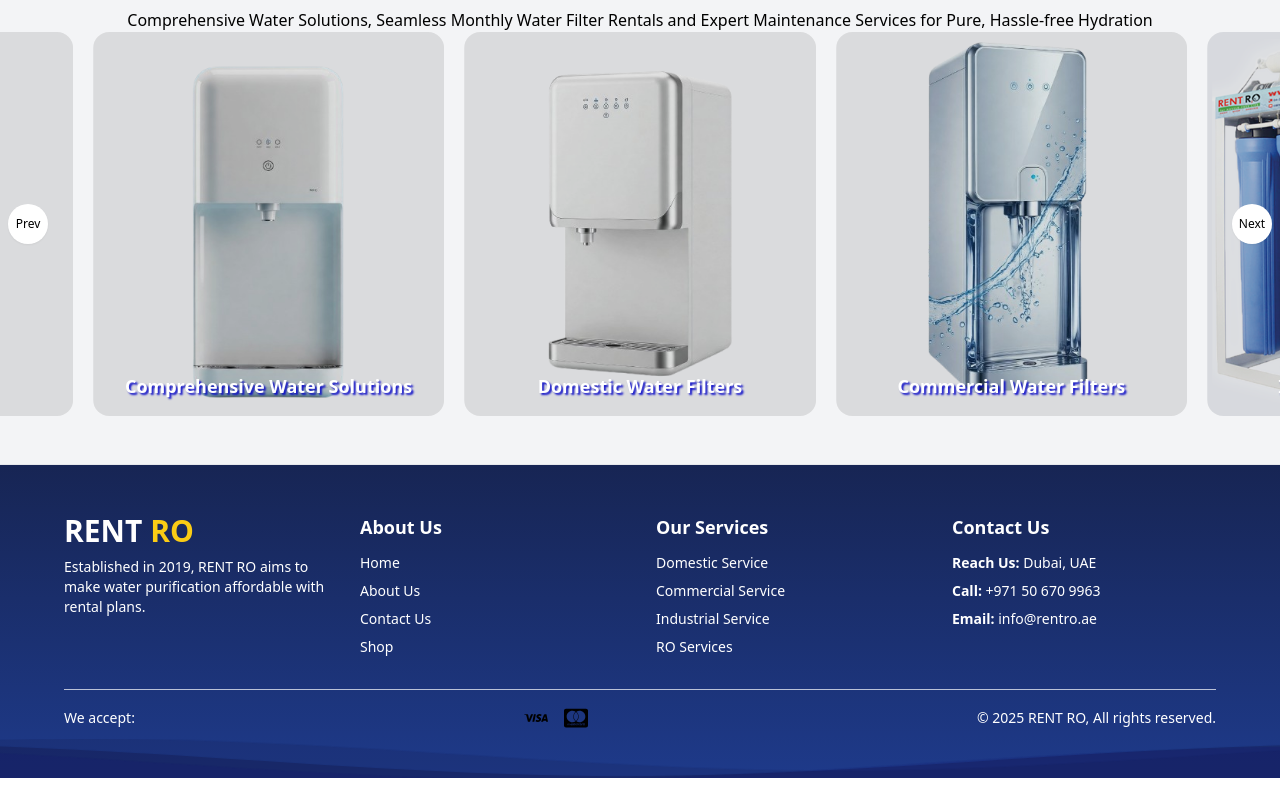
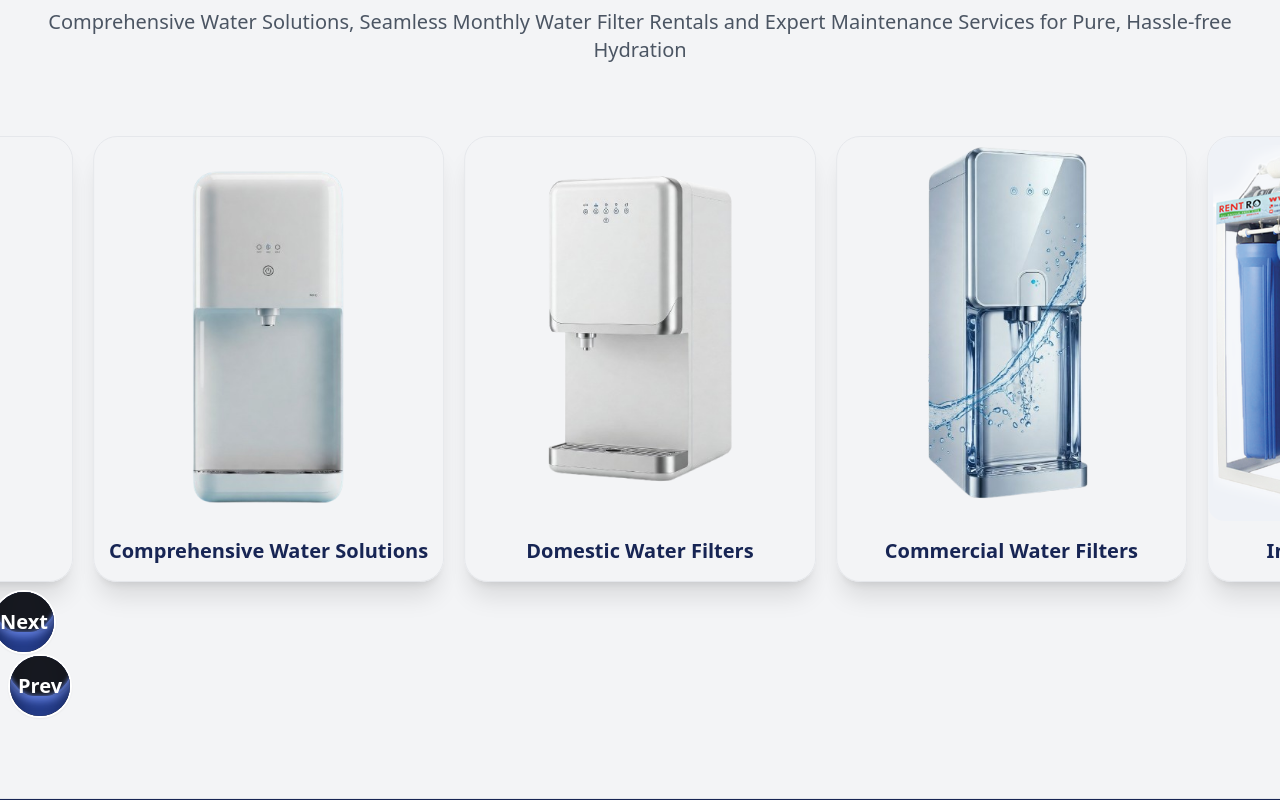
Before and after one commit to Developers-Mylstech/rentRo-Developers, a React (Vite) app: page /services in a window 1280 px wide. Shown: the part 440-1240 px from the top of the page. Before the commit the page ends 1218 px from the top, so only its background shows below. Built offline with nearby package versions, Linux system fonts and the light colour scheme.

Commit message:
home changes

```diff
--- a/src/Components/OceanScene.jsx
+++ b/src/Components/OceanScene.jsx
@@ -87,7 +87,7 @@
   };
 
   return (
-    <div className="relative w-screen h-[50vh] overflow-hidden bg-gradient-to-b from-sky-600 to-sky-900 flex items-center justify-center">
+    <div className="relative w-full h-[50vh] overflow-hidden bg-gradient-to-b from-sky-600 to-sky-900 flex items-center justify-center">
 
       {/* Bubbles */}
       {[...Array(20)].map((_, i) => (
--- a/src/Screens/Clients.jsx
+++ b/src/Screens/Clients.jsx
@@ -49,7 +49,7 @@
 
   return (
     <section className="bg-gray-100 py-12">
-      <div className="container mx-auto">
+      <div className=" mx-auto">
         <h2 className="text-3xl font-bold text-center mb-8">Our Clients</h2>
         <Swiper
           ref={swiperRef}
@@ -57,8 +57,8 @@
           spaceBetween={20}
           breakpoints={{
             640: { slidesPerView: 1 },
-            768: { slidesPerView: 1 },
-            1024: { slidesPerView: 2.3 },
+            768: { slidesPerView: 2 },
+            1024: { slidesPerView: 3 },
             1280: { slidesPerView: 3 },
           }}
           navigation={false} // Disable default navigation buttons
--- a/src/Screens/ProductsSection.jsx
+++ b/src/Screens/ProductsSection.jsx
@@ -73,7 +73,7 @@
 
 const ProductsSection = () => {
   return (
-    <div className="container mx-auto py-8 px-4">
+    <div className=" mx-auto py-8 px-4">
       {/* Products On Rent */}
       <h2 className="text-center text-xl font-semibold text-gray-700">
         Just For You
--- a/src/Screens/Services.jsx
+++ b/src/Screens/Services.jsx
@@ -1,86 +1,74 @@
-import React, { useState, useRef } from "react";
+import React, { useState, useRef, useEffect } from "react";
 import { Swiper, SwiperSlide } from "swiper/react";
 import { Navigation, Autoplay } from "swiper";
 import "swiper/css";
 import "swiper/css/navigation";
 import "swiper/css/autoplay";
+import "../index.css";
 import { useLocation } from "react-router-dom";
 import OceanScene from "../Components/OceanScene";
 import BottomNav from "../Components/BottomNav";
-// images import
-import IMG1 from '../assets/Services/IMG1.png'
-import IMG2 from '../assets/Services/IMG2.png'
-import IMG7 from '../assets/Services/IMG7.png'
-import IMG4 from '../assets/Services/IMG4.png'
-import IMG5 from '../assets/Services/IMG5.png'
-import IMG3 from '../assets/Services/IMG3.png'
-import IMG6 from '../assets/Services/IMG6.png'
-
-
+import IMG1 from "../assets/Services/IMG1.png";
+import IMG2 from "../assets/Services/IMG2.png";
+import IMG7 from "../assets/Services/IMG7.png";
+import IMG4 from "../assets/Services/IMG4.png";
+import IMG5 from "../assets/Services/IMG5.png";
+import IMG3 from "../assets/Services/IMG3.png";
+import IMG6 from "../assets/Services/IMG6.png";
 
 const Services = () => {
-
-
   const swiperRef = useRef(null);
   const location = useLocation();
+  const [hideDescription, setHideDescription] = useState(false);
+
   const services = [
     {
-      title: "Comprehensive Water Solutions ",
+      title: "Comprehensive Water Solutions",
       description:
         "Seamless Monthly Water Filter Rentals and Expert Maintenance Services for Pure, Hassle-free Hydration",
-        Image:IMG1,
+      Image: IMG1,
     },
     {
       title: "Domestic Water Filters",
       description:
         "Our Domestic Water Filters Ensure Clean, Clear, and Safe Water for Your Daily Needs. Experience the Purity Within Every Drop.",
-        Image:IMG2,
-
+      Image: IMG2,
     },
     {
       title: "Commercial Water Filters",
       description:
         "Reliable Commercial Water Filters for Purity and Refreshment in Every Drop. Optimize Your Workplace Hydration with Confidence.",
-        Image:IMG3,
-
+      Image: IMG3,
     },
     {
       title: "Industrial Water Filters",
       description:
         "Unmatched Efficiency Ensures Pure and Clean Water. Elevate Your Industrial Hydration Standards for Uninterrupted Quality and Reliability.",
-        Image:IMG7,
-
+      Image: IMG7,
     },
     {
       title: "RO Services",
       description:
         "Ensuring Optimal Performance and Purity. Trust us for Reliable Maintenance, Extending the Lifespan of Your RO System.",
-        Image:IMG4,
-
+      Image: IMG4,
     },
     {
       title: "Water Coolers And Dispensers",
       description:
         "Stay refreshed effortlessly with our Water Coolers and Dispensers stylish, convenient, and always ready to provide instant, crisp hydration.",
-        Image:IMG5,
-
+      Image: IMG5,
     },
     {
       title: "Chillers And Tanks",
       description:
-
         "Experience optimal cooling with our Chillers and Tanks efficient, reliable, and tailored to ensure your beverages stay refreshingly cool every time.",
-        Image:IMG6,
-
+      Image: IMG6,
     },
   ];
-
-  const [hideDescription, setHideDescription] = useState(false);
 
   const toggleDescription = () => {
     setHideDescription(!hideDescription);
   };
-
   const handleNext = () => {
     swiperRef.current.swiper.slideNext();
   };
@@ -89,30 +77,43 @@
     swiperRef.current.swiper.slidePrev();
   };
 
-  const updateIndicators = (swiper) => {
-    const indicators = document.querySelectorAll(".carousel-indicator");
-    indicators.forEach((indicator, index) => {
-      if (index === swiper.activeIndex) {
-        indicator.classList.add("active");
-      } else {
-        indicator.classList.remove("active");
+  useEffect(() => {
+    const handleResize = () => {
+      if (swiperRef.current) {
+        swiperRef.current.swiper.update();
       }
-    });
     };
+
+    window.addEventListener("resize", handleResize);
+    return () => {
+      window.removeEventListener("resize", handleResize);
+    };
+  }, []);
 
   return (
     <>
-      {location.pathname=="/services"?<OceanScene/>:""}
-    <section className="bg-gray-100 py-12">
-      <div className="container mx-auto">
-        {location.pathname=="/"?<h2 className="text-3xl font-bold text-center mb-8">Our Services</h2>:''}
-        <h4 className="text-center">Comprehensive Water Solutions, Seamless Monthly Water Filter Rentals and Expert
-Maintenance Services for Pure, Hassle-free Hydration</h4>
+      {location.pathname === "/services" ? <OceanScene /> : ""}
+      <section className="bg-gray-100  py-12">
+        <div className=" ">
+          {location.pathname === "/" ? (
+            // <h2 className="text-4xl font-extrabold text-center mb-4 animate-fade-in-up">
+            //   Our Services
+            // </h2>
+            <h2 className="text-3xl md:text-5xl font-[ubik, sans-serif] font-bold text-blue-800 text-center mb-4 relative ">
+              Our Services
+            </h2>
+          ) : (
+            ""
+          )}
+          <h4 className="text-center md:text-xl font-[ubik, sans-serif] text-gray-600 mb-8 animate-fade-in-up">
+            Comprehensive Water Solutions, Seamless Monthly Water Filter Rentals
+            and Expert Maintenance Services for Pure, Hassle-free Hydration
+          </h4>
           <Swiper
             ref={swiperRef}
             modules={[Navigation, Autoplay]}
             spaceBetween={20}
-          centeredSlides={-1}
+            centeredSlides={true}
             loop={true}
             breakpoints={{
               640: { slidesPerView: 1 },
@@ -122,57 +123,58 @@
             }}
             navigation={false}
             autoplay={{ delay: 3000, disableOnInteraction: false }}
-          onSlideChange={updateIndicators}
             className="w-full relative"
           >
             {services.map((service, index) => (
               <SwiperSlide key={index} onClick={toggleDescription}>
-              <div className="group relative rounded-2xl bg-transparent overflow-hidden cursor-pointer transition-all transform hover:scale-105 hover:shadow-lg">
-                <div className="absolute inset-0 bg-black z-30 opacity-10"></div>
+                <div className="group relative  shadow-xl my-10 border rounded-3xl bg-transparent overflow-hidden cursor-pointer transition-all transform hover:scale-90 hover:shadow-2xl">
                   <img
                     className="h-72 md:h-96 w-full object-cover rounded-2xl transition-transform duration-700 group-hover:scale-110"
                     src={service.Image}
                     alt={service.title}
                   />
-                <div
-                  className={`absolute inset-x-0 bottom-[-20%] z-20 h-0 bg-black/60 flex items-center justify-center text-center
-                    transition-all duration-500 ease-in-out group-hover:h-[120%] ${hideDescription ? "hidden" : ""}`}
-                >
-                  <div className="p-6 text-white">
-                    <h3 className="text-xl font-bold">{service.title}</h3>
-                    <p className="text-md italic mt-2">{service.description}</p>
-                  </div>
-                </div>
-                <div className="absolute bottom-4 left-0 right-0 z-40 text-center transition-opacity duration-200 group-hover:opacity-0">
                   <h3
-                    style={{
-                      textShadow: "2px 2px 2px rgba(4, 4, 198, 0.936)",
-                    }}
-                    className="text-lg font-bold text-white"
+                    className={`text-xl text-blue-950 text-center py-4 font-bold animate-fade-in-up transition-opacity duration-200 ease-in-out ${
+                      hideDescription ? "" : "group-hover:opacity-0"
+                    }`}
                   >
                     {service.title}
                   </h3>
+                  <div
+                    className={`absolute inset-x-0 bottom-[-20%] z-20 h-0 bg-blue-300/20 flex items-center justify-center text-center
+      transition-all duration-500 ease-in-out group-hover:h-[120%]`}
+                  >
+                    <div className="p-6 text-blue-950">
+                      <h3 className="text-xl font-bold animate-fade-in-up">
+                        {service.title}
+                      </h3>
+                      <p className="text-md italic mt-2 animate-fade-in-up">
+                        {service.description}
+                      </p>
+                    </div>
                   </div>
                 </div>
               </SwiperSlide>
             ))}
             <button
-          className=" hidden custom-next bg-white text-black rounded-full w-10 h-10 md:flex items-center justify-center shadow-sm hover:scale-110 transition-transform text-xs absolute top-1/2 right-2 z-50 transform -translate-y-1/2"
+              className="hidden border-2 border-white custom-next liquid-button w-16 h-16  md:flex items-center justify-center shadow-sm transition-transform text-xs absolute top-1/2 right-2 z-50 transform -translate-y-1/2"
               onClick={handleNext}
             >
-          Next
+              <span className="relative text-xl font-semibold z-10">Next</span>
+              <div className="liquid"></div>
             </button>
+
             <button
-          className=" hidden custom-prev  bg-white text-black  rounded-full w-10 h-10 md:flex items-center justify-center shadow-sm hover:scale-110 transition-transform text-xs absolute top-1/2 left-2 z-40 transform -translate-y-1/2"
+              className="hidden border-2 border-white custom-prev liquid-button w-16 h-16 md:flex items-center justify-center shadow-sm transition-transform text-xs absolute top-1/2 left-2 z-40 transform -translate-y-1/2"
               onClick={handlePrev}
             >
-          Prev
+              <span className="relative text-xl font-semibold z-10">Prev</span>
+              <div className="liquid"></div>
             </button>
           </Swiper>
-
         </div>
       </section>
-      {location.pathname === "/services"?<BottomNav />:null}
+      {location.pathname === "/services" ? <BottomNav /> : null}
     </>
   );
 };
--- a/src/index.css
+++ b/src/index.css
@@ -1,3 +1,71 @@
 @tailwind base;
 @tailwind components;
 @tailwind utilities;
+
+.liquid-button {
+    background: #161718;
+    color: #fff;
+    border-radius: 50%;
+    overflow: hidden;
+    position: relative;
+    padding: 10px;
+    transition: 0.2s;
+  }
+
+  .liquid {
+    position: absolute;
+    top: -60px;
+    left: 0;
+    width: 100%;
+    height: 200px;
+    background: #2b47a3;
+    box-shadow: inset 0 0 50px rgba(0, 0, 0, 0.7);
+    z-index: -1;
+    transition: 0.6s;
+    border-radius: 50%;
+  }
+
+  .liquid::after,
+  .liquid::before {
+    position: absolute;
+    content: "";
+    width: 200%;
+    height: 200%;
+    top: 0;
+    left: 0;
+    transform: translate(-25%, -75%);
+  }
+
+  .liquid::after {
+    border-radius: 45%;
+    background: rgba(20, 20, 20, 1);
+    box-shadow: 0 0 10px 5px #7293ff, inset 0 0 5px #7293ff;
+    animation: liquid-animate 5s linear infinite;
+    opacity: 0.8;
+  }
+
+  .liquid::before {
+    border-radius: 40%;
+    box-shadow: 0 0 10px rgba(26, 26, 26, 0.5),
+      inset 0 0 5px rgba(26, 26, 26, 0.5);
+    background: rgba(26, 26, 26, 0.5);
+    animation: liquid-animate 7s linear infinite;
+  }
+
+  @keyframes liquid-animate {
+    0% {
+      transform: translate(-25%, -75%) rotate(0);
+    }
+    100% {
+      transform: translate(-25%, -75%) rotate(360deg);
+    }
+  }
+
+  .liquid-button:hover .liquid {
+    top: -120px;
+  }
+
+  .liquid-button:hover {
+    box-shadow: 0 0 5px #7293ff, inset 0 0 5px #7293ff;
+    transition-delay: 0.2s;
+  }
```
Also changed, not shown: src/Screens/Career.jsx (+9 -0 lines). Lines whose indentation alone changed are shown as unchanged.
